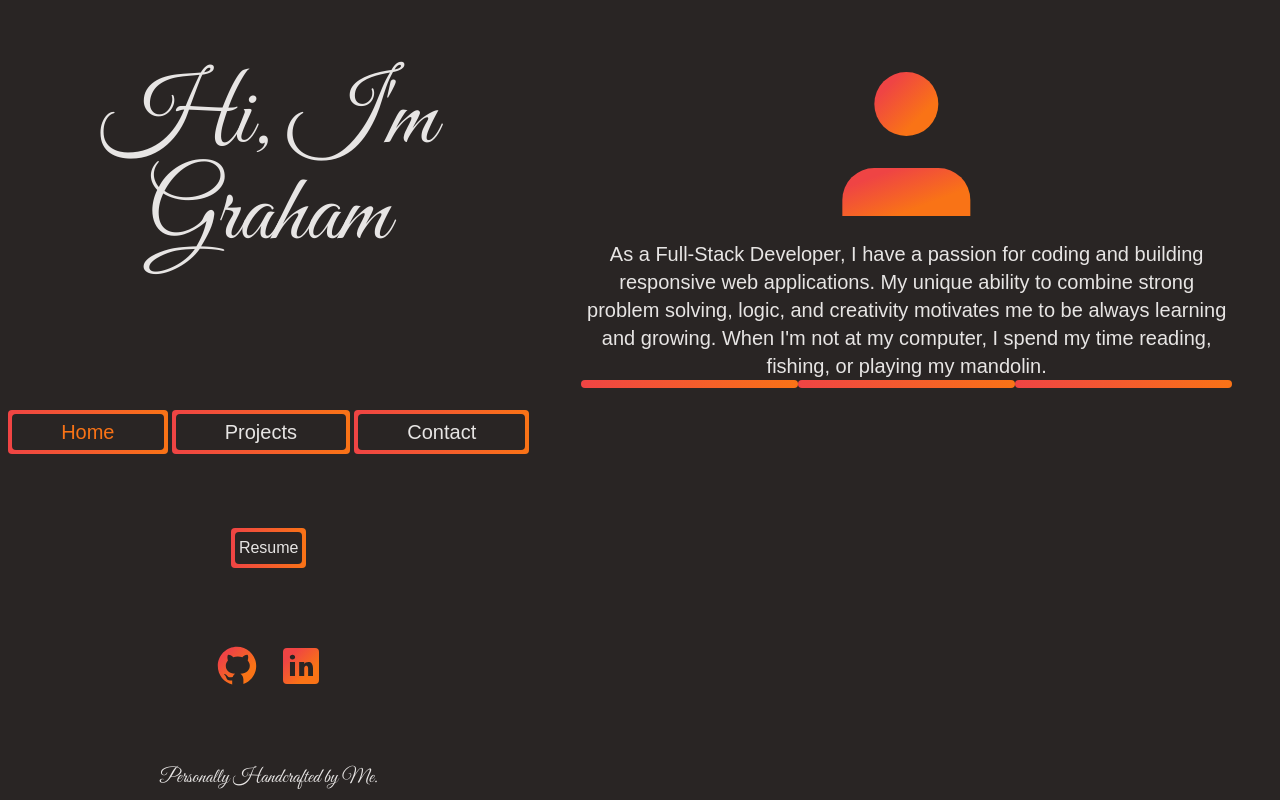
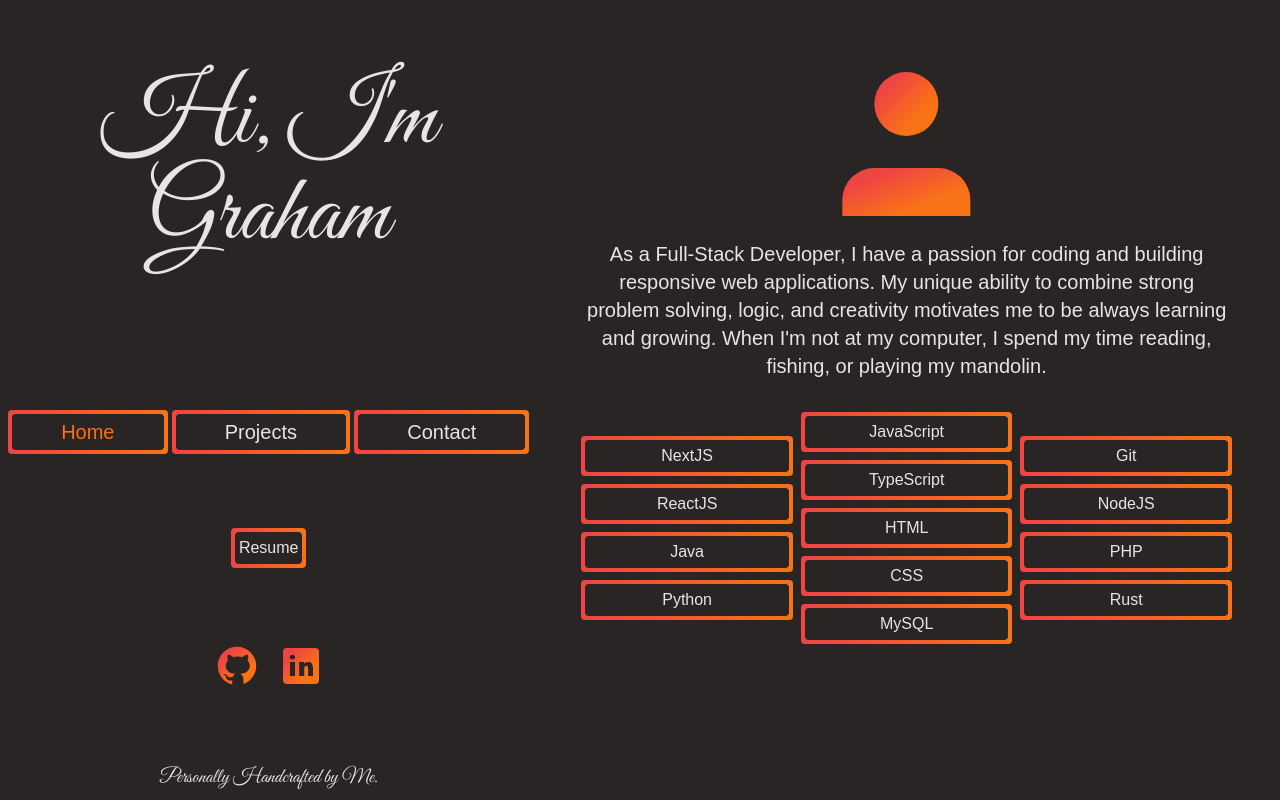
Before and after one commit to younggraham-t/portfolio, a Next.js app: page / in a window 1280 px wide. Built offline with nearby package versions, Linux system fonts and the light colour scheme; a web font is replaced by a local one.

Commit message:
add skills to home page

```diff
--- a/app/page.tsx
+++ b/app/page.tsx
@@ -1,23 +1,10 @@
-import { GradientBorder } from "./ui/gradient-border";
 import Summary from "./ui/home/summary";
+import Skills from "./ui/home/skills";
 export default function Home() {
   return (
       <div className={`text-center items-center justify-center`}>
           <Summary/>
-          <div className={`flex justify-between items-center`}>
-              <div className={`block w-full`}>
-                  <GradientBorder>
-                  </GradientBorder>
-              </div>
-              <div className={`block w-full`}>
-                  <GradientBorder>
-                  </GradientBorder>
-              </div>
-              <div className={`block w-full`}>
-                  <GradientBorder>
-                  </GradientBorder>
-              </div>
-          </div>
+          <Skills/>
       </div>
   );
 }
--- /dev/null
+++ b/app/ui/home/skills.tsx
@@ -0,0 +1,50 @@
+import { GradientBorder } from "../gradient-border";
+
+const skillCol1 = [
+    {name: "NextJS", icon: ""},
+    {name: "ReactJS", icon: ""},
+    {name: "Java", icon: ""},
+    {name: "Python", icon: ""},
+]
+const skillCol2 = [
+    {name: "JavaScript", icon: ""},
+    {name: "TypeScript", icon: ""},
+    {name: "HTML", icon: ""},
+    {name: "CSS", icon: ""},
+    {name: "MySQL", icon: ""},
+]
+const skillCol3 = [
+    {name: "Git", icon: ""},
+    {name: "NodeJS", icon: ""},
+    {name: "PHP", icon: ""},
+    {name: "Rust", icon: ""},
+]
+const skills = [
+    {name: "col1", contents: skillCol1},
+    {name: "col2", contents: skillCol2},
+    {name: "col3", contents: skillCol3},
+]
+export default function Skills() {
+
+    return (
+
+          <div className={`flex mt-8 justify-between space-x-2 items-center`}>
+              {skills.map((skillCol) => {
+                  return (
+                      <div key={skillCol.name} className={`block w-full space-y-2`}>
+                          {skillCol.contents.map((skill) => {
+                              return (
+
+                                  <GradientBorder key={skill.name}>
+                                      {skill.icon != "" && skill.icon}
+                                      <p>{skill.name}</p>
+                                  </GradientBorder>
+                              )
+                          })}
+                      </div>
+
+                  )
+              })}
+          </div>
+    )
+}
```
